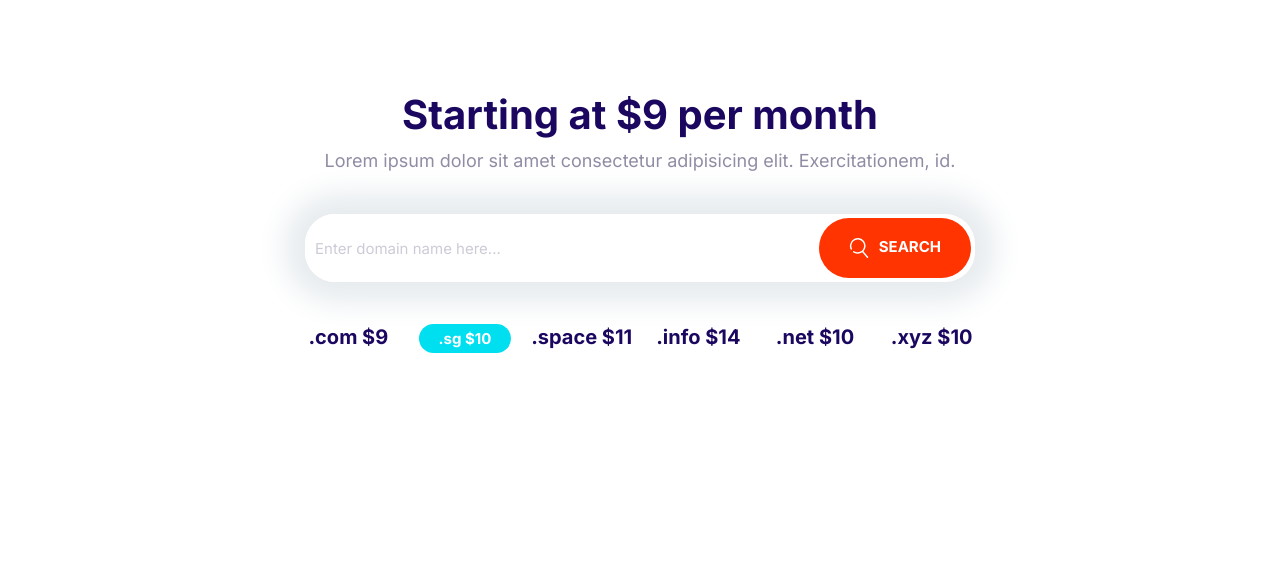
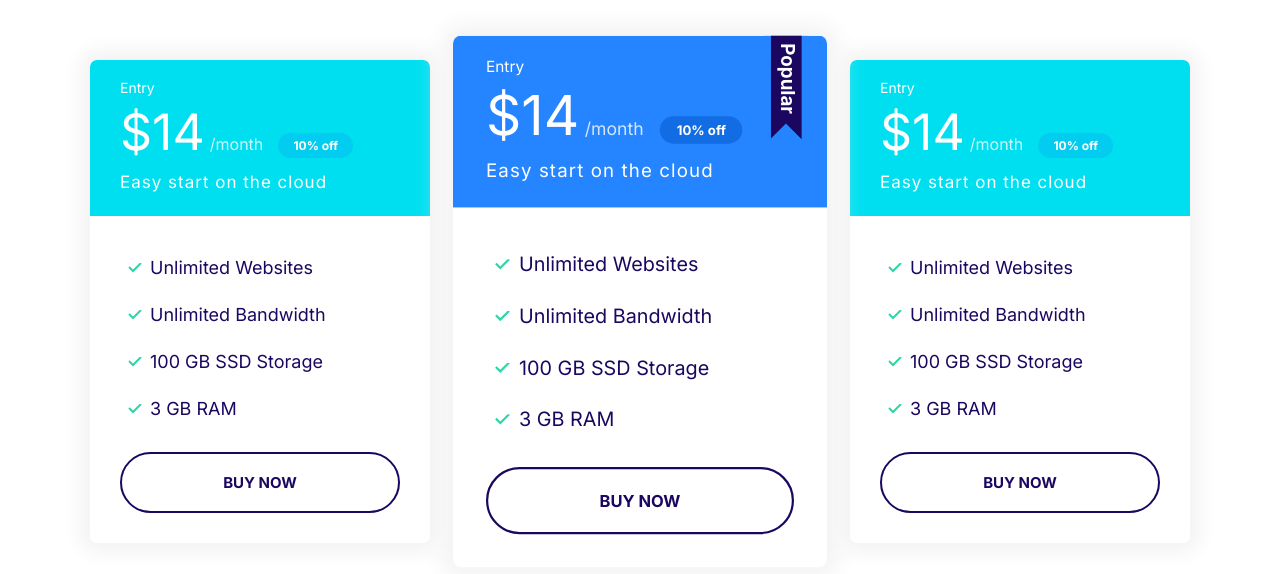
Before and after one commit to Nangyalaidaqiq/Kohinoor, a plain HTML site: page index.html in a window 1280 px wide. Drawn offline with Linux system fonts and the light colour scheme.

Commit message:
plans block added

```diff
--- a/css/styles.css
+++ b/css/styles.css
@@ -326,11 +326,18 @@ a {
     color: #fff;
 }
 
+.card--primary .badge--primary {
+    background: #126de4;
+}
 .card--secondary .badge--secondary {
     background: #02cdf1;
 }
 
 /* Plans */
+.plan {
+    transition: transform .2s ease-out;
+}
+
 .plan__name {
     color: #fff;
     margin: 0;
@@ -360,6 +367,10 @@ a {
     margin-bottom: 2rem;
 }
 
+.plan--popular {
+    transform: scale(1.1);
+}
+
 .plan--popular .card__header {
     position: relative;
 }
@@ -371,6 +382,14 @@ a {
     position: absolute;
     top: -6px;
     right: 5%;
+}
+
+.plan:hover {
+    transform: scale(1.05);
+}
+
+.plan--popular:hover {
+    transform: scale(1.15);
 }
 
 @media screen and (min-width: 1024px) {
@@ -734,3 +753,13 @@ a {
         grid-template-columns: repeat(auto-fit, minmax(10rem, 1fr));
     }
 }
+
+/* Plans Block */
+.block-plans .grid {
+   gap: 8rem 4rem;
+}
+
+.block-plans .card {
+    max-width: 500px;
+    margin: 0 auto;
+}
--- a/index.html
+++ b/index.html
@@ -15,34 +15,72 @@
     <link rel="stylesheet" href="css/styles.css" />
   </head>
   <body>
-    <section class="block container block-domain">
-      <header class="block__header">
-        <h2>Starting at $9 per month</h2>
-        <p>
-          Lorem ipsum dolor sit amet consectetur adipisicing elit.
-          Exercitationem, id.
-        </p>
-      </header>
-      <div class="input-group">
-        <input
-          type="text"
-          class="input"
-          placeholder="Enter domain name here..."
-        />
-        <button class="btn btn--accent">
-          <svg class="icon icon--white">
-            <use xlink:href="images/sprite.svg#search"></use></svg
-          >Search
-        </button>
+    <section class="block container block-plans">
+      <div class="grid grid--1x3">
+          <div class="plan">
+            <div class="card card--secondary">
+              <header class="card__header">
+                <h3 class="plan__name">Entry</h3>
+                <span class="plan__price">$14</span>
+                <span class="plan__billing-cycle">/month</span>
+                <span class="badge badge--secondary badge--small">10% off</span>
+                <span class="plan__description">Easy start on the cloud</span>
+              </header>
+              <div class="card__body">
+                <ul class="list list--tick">
+                  <li class="list__item">Unlimited Websites</li>
+                  <li class="list__item">Unlimited Bandwidth</li>
+                  <li class="list__item">100 GB SSD Storage</li>
+                  <li class="list__item">3 GB RAM</li>
+                </ul>
+                <button class="btn btn--outline btn--block">Buy Now</button>
+              </div>
+            </div>
+          </div>
+            <div class="plan plan--popular">
+              <div class="card card--primary">
+                <header class="card__header">
+                  <h3 class="plan__name">Entry</h3>
+                  <span class="plan__price">$14</span>
+                  <span class="plan__billing-cycle">/month</span>
+                  <span class="badge badge--primary badge--small">10% off</span>
+                  <span class="plan__description">Easy start on the cloud</span>
+                </header>
+                <div class="card__body">
+                  <ul class="list list--tick">
+                    <li class="list__item">Unlimited Websites</li>
+                    <li class="list__item">Unlimited Bandwidth</li>
+                    <li class="list__item">100 GB SSD Storage</li>
+                    <li class="list__item">3 GB RAM</li>
+                  </ul>
+                  <button class="btn btn--outline btn--block">Buy Now</button>
+                </div>
+              </div>
+            </div>
+              <div class="plan">
+                <div class="card card--secondary">
+                  <header class="card__header">
+                    <h3 class="plan__name">Entry</h3>
+                    <span class="plan__price">$14</span>
+                    <span class="plan__billing-cycle">/month</span>
+                    <span class="badge badge--secondary badge--small">10% off</span>
+                    <span class="plan__description">Easy start on the cloud</span>
+                  </header>
+                  <div class="card__body">
+                    <ul class="list list--tick">
+                      <li class="list__item">Unlimited Websites</li>
+                      <li class="list__item">Unlimited Bandwidth</li>
+                      <li class="list__item">100 GB SSD Storage</li>
+                      <li class="list__item">3 GB RAM</li>
+                    </ul>
+                    <button class="btn btn--outline btn--block">Buy Now</button>
+                  </div>
+                </div>
+              </div>
+            </div>
+          </div>
+        </div>
       </div>
-      <ul class="list block-domain__prices">
-        <li>.com $9</li>
-        <li><span class="badge badge--secondary">.sg $10</span></li>
-        <li>.space $11</li>
-        <li>.info $14</li>
-        <li>.net $10</li>
-        <li>.xyz $10</li>
-      </ul>
     </section>
     <script src="main.js"></script>
   </body>
```
Also changed, not shown: components/plansblock.html (added, +67 -0 lines).
